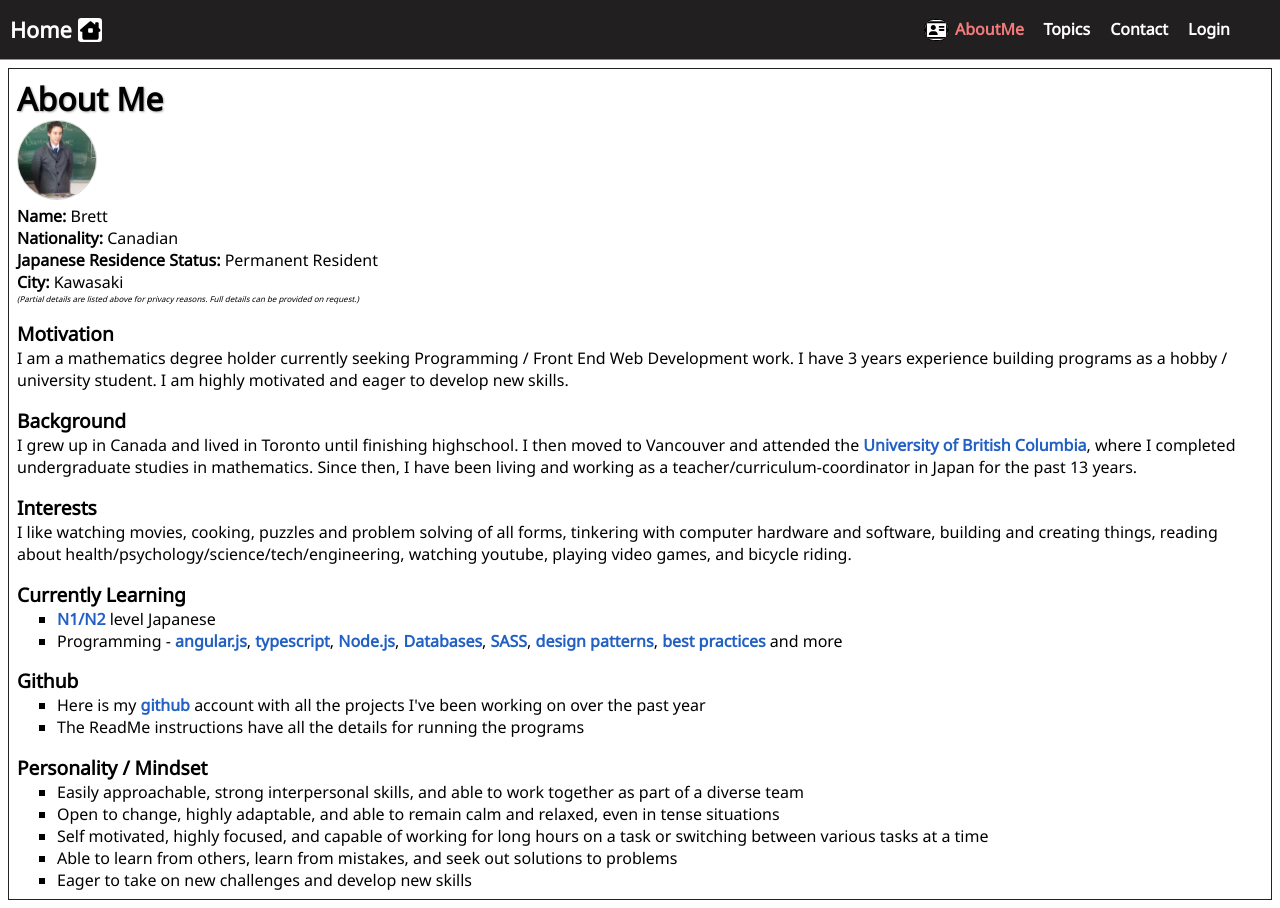
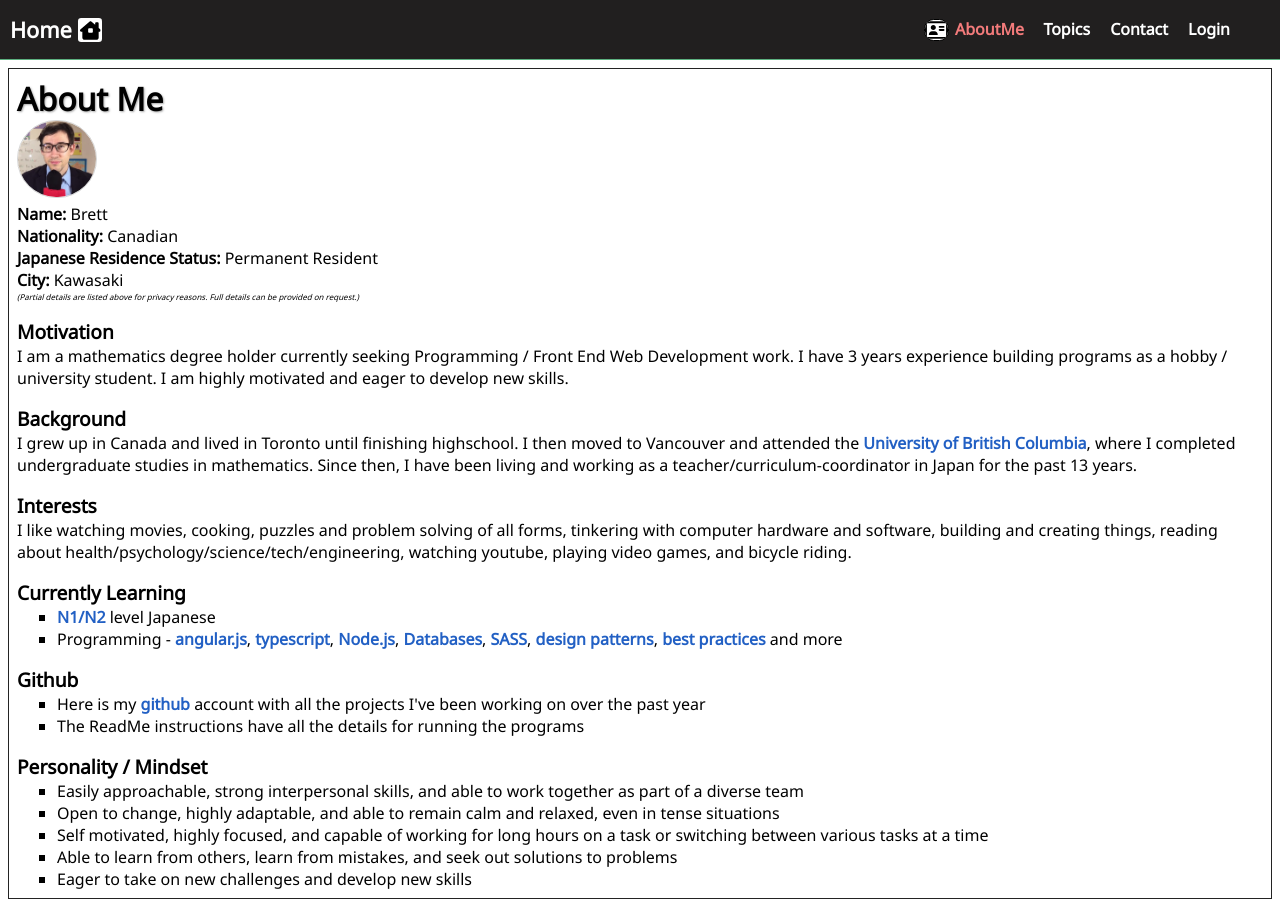
Before and after one commit to katsup07/PersonalWebsite, a Nuxt app: page /about in a window 1280 px wide. Built offline with nearby package versions, Linux system fonts and the light colour scheme.

Commit message:
update page content

```diff
--- a/pages/about/index.vue
+++ b/pages/about/index.vue
@@ -1,7 +1,7 @@
 <template>
   <div class="container">
     <div class="about-page">
-      <h1 class="about-me">About Me</h1>   <img src="~static/assets/images/teaching.jpg" alt="a picture of me"/>
+      <h1 class="about-me">About Me</h1>   <img src="~static/assets/images/interview2.jpg" alt="a picture of me"/>
       <ul class="personal-info">
         <li><span class="field">Name:</span> Brett</li>
         <li><span class="field">Nationality:</span> Canadian</li>
```
Also changed, not shown: static/assets/images/interview.JPG (deleted).
